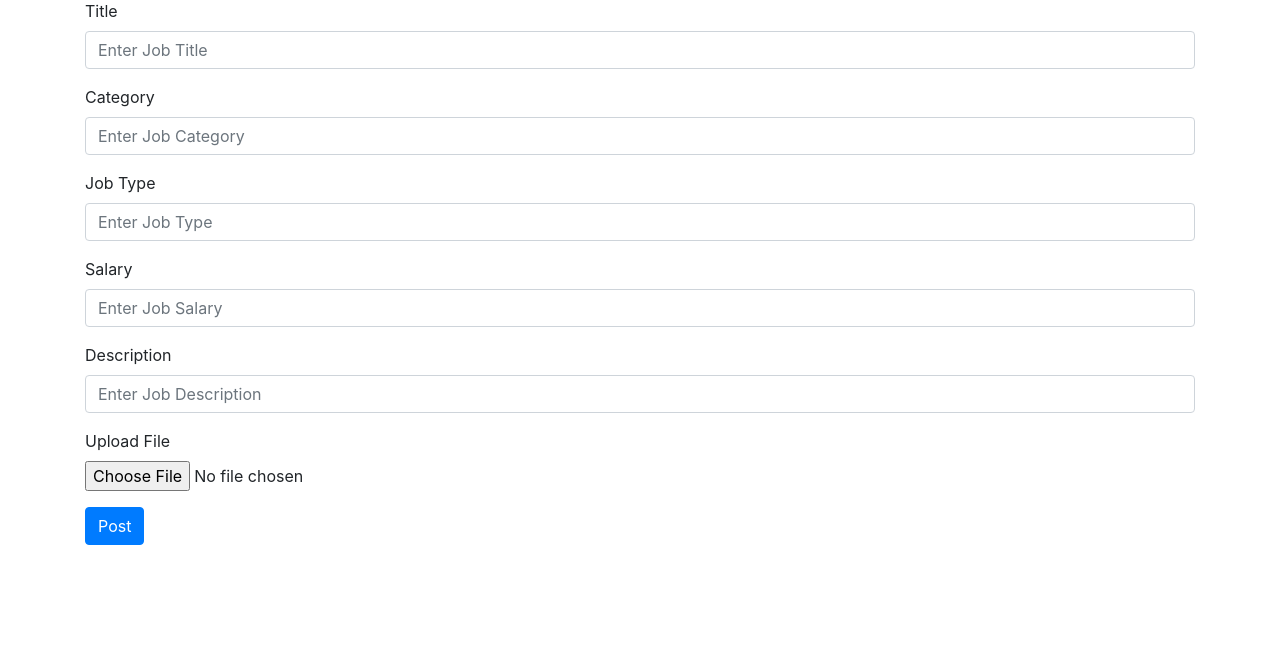
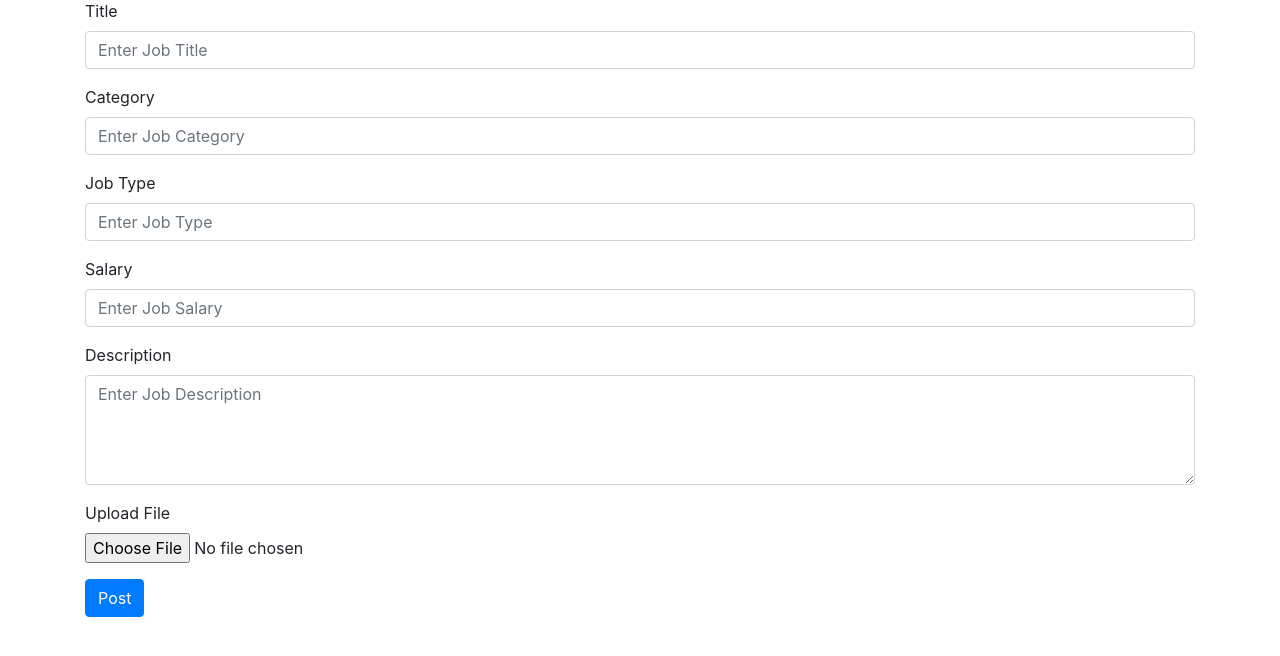
Before and after one commit to HemenRai/TheHAM_ADC-10, a Django app: page /postjob/post/ in a window 1280 px wide. Shown: the part 47-703 px from the top of the page. Run offline with Django 3.2, Linux system fonts and the light colour scheme; some libraries are stand-ins or nearby versions.

Commit message:
edited templates

```diff
--- a/SunauloJob/postjob/templates/postform.html
+++ b/SunauloJob/postjob/templates/postform.html
@@ -42,7 +42,7 @@
 
             <div class="form-group">
                 <label>Description</label>
-                <input type="text" class="form-control" name="description" placeholder="Enter Job Description" required>
+                <textarea rows="4" class="form-control" name="description" placeholder="Enter Job Description" required></textarea>
                 <div class="valid-feedback">Valid</div>
                 <div class="invalid-feedback">Please fill out this field.</div>
             </div>
--- a/SunauloJob/postjob/templates/updateform.html
+++ b/SunauloJob/postjob/templates/updateform.html
@@ -44,7 +44,7 @@
 
             <div class="form-group">
                 <label>Update Description</label>
-                <input type="text" class="form-control" name="description" value={{post.description}} placeholder="Update Job Description" required>
+                <textarea rows="4" class="form-control" name="description" value={{post.description}} placeholder="Update Job Description" required></textarea>
                 <div class="valid-feedback">Valid</div>
                 <div class="invalid-feedback">Please fill out this field.</div>
             </div>
```
Also changed, not shown: SunauloJob/db.sqlite3.
